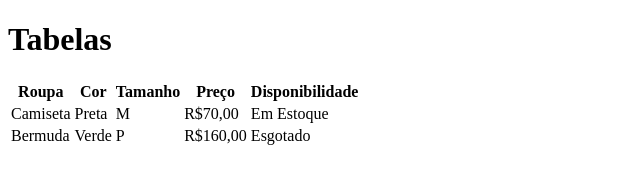
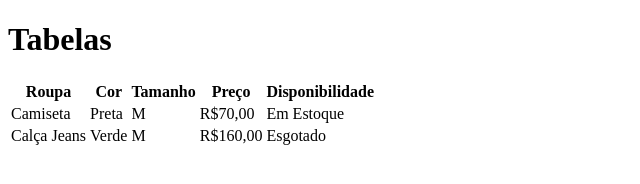
Before and after one commit to mathewpz/aula-tabela, a plain HTML site: page index.html in a window 1280 px wide. Shown: the whole page, without its empty margins (0-640 px from the left). Drawn offline with Linux system fonts and the light colour scheme.

Commit message:
trocado de bermuda para calça e de P para M

```diff
--- a/index.html
+++ b/index.html
@@ -25,9 +25,9 @@
             <td>Em Estoque</td>
         </tr>
         <tr>
-            <td>Bermuda</td>
+            <td>Calça Jeans</td>
             <td>Verde</td>
-            <td>P</td>
+            <td>M</td>
             <td>R$160,00</td>
             <td>Esgotado</td>
         </tr>
```
